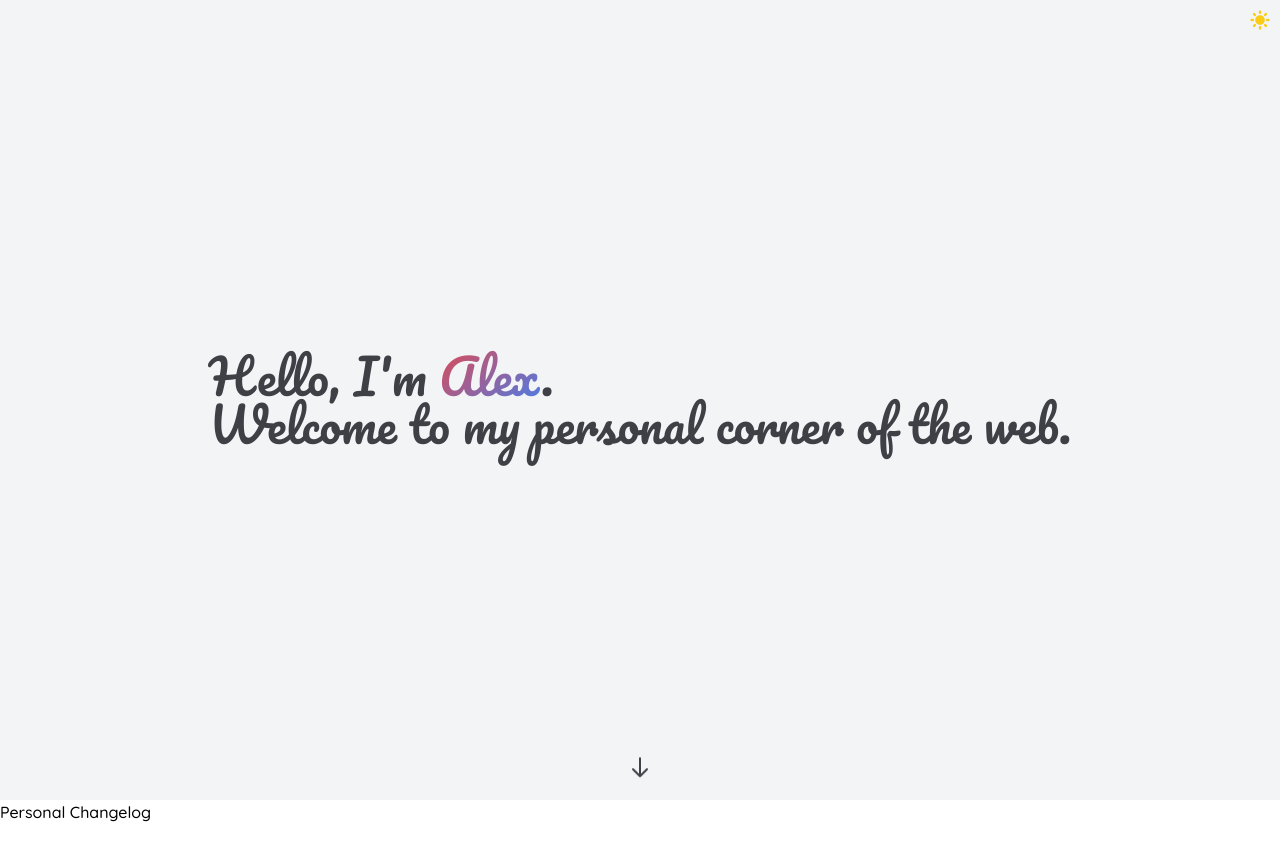
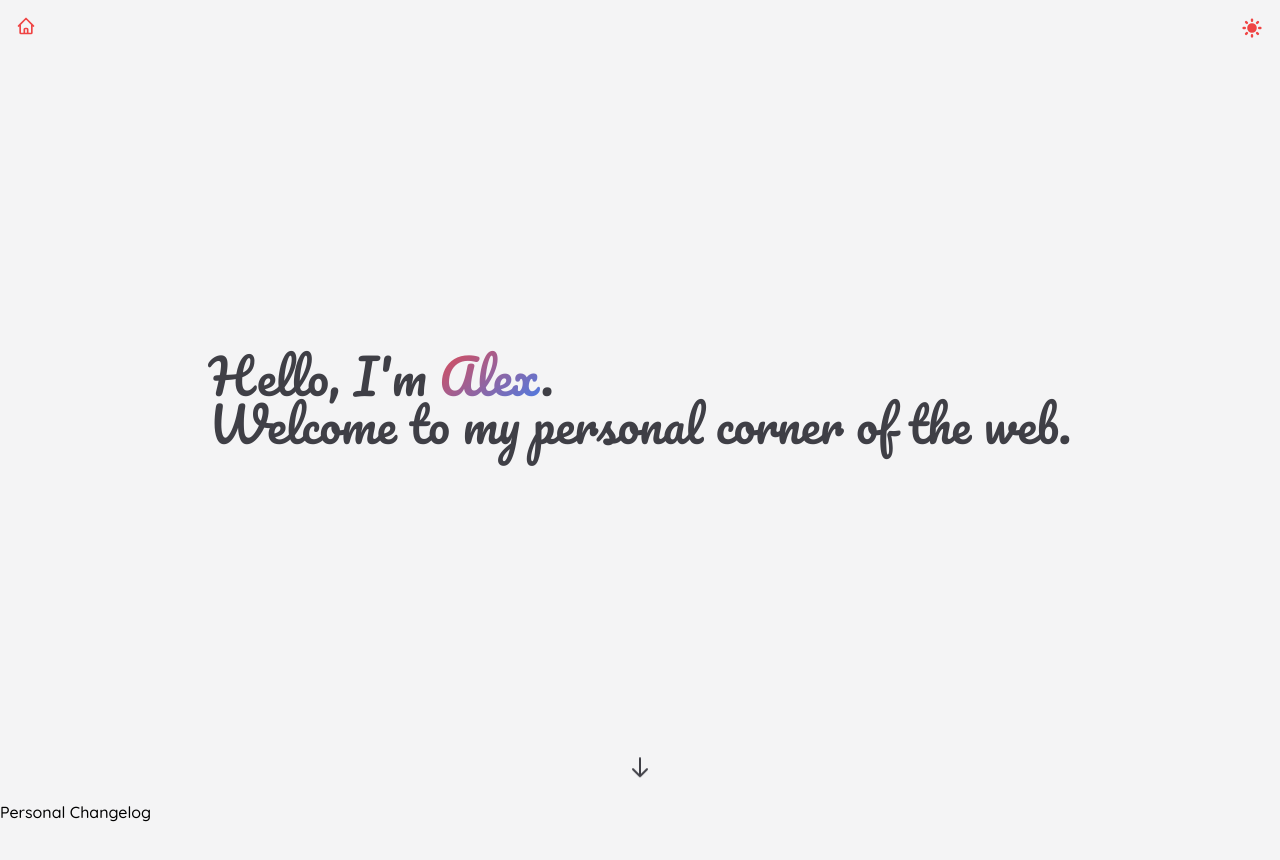
Before and after one commit to Uvacoder/port-alexfertel, a Next.js app: page / in a window 1280 px wide. Shown: the top 860 px of the page. Built offline with nearby package versions, Linux system fonts and the light colour scheme.

Commit message:
Improve the Open Source page and navigation a lot

```diff
--- /dev/null
+++ b/components/Navigation.tsx
@@ -0,0 +1,37 @@
+import * as React from "react";
+import ThemeToggle from "../components/ThemeToggle";
+import Link from "next/link";
+
+const HomeIcon = ({ className }) => (
+  <svg
+    xmlns="http://www.w3.org/2000/svg"
+    className={className}
+    fill="none"
+    viewBox="0 0 24 24"
+    stroke="currentColor"
+  >
+    <path
+      strokeLinecap="round"
+      strokeLinejoin="round"
+      strokeWidth={2}
+      d="M3 12l2-2m0 0l7-7 7 7M5 10v10a1 1 0 001 1h3m10-11l2 2m-2-2v10a1 1 0 01-1 1h-3m-6 0a1 1 0 001-1v-4a1 1 0 011-1h2a1 1 0 011 1v4a1 1 0 001 1m-6 0h6"
+    />
+  </svg>
+);
+
+const Navigation = () => {
+  return (
+    <div className="absolute px-4 pt-4 top-0 left-0 right-0 flex justify-between">
+      <Link href="/">
+        <a className="transition-all hover:scale-110 duration-100 ease-out">
+          <HomeIcon className="h-5 w-5 text-red-500 dark:text-coolGray-100" />
+        </a>
+      </Link>
+      <div className="z-10">
+        <ThemeToggle />
+      </div>
+    </div>
+  );
+};
+
+export default Navigation;
--- a/components/ThemeToggle.tsx
+++ b/components/ThemeToggle.tsx
@@ -17,9 +17,9 @@ export default function ThemeToggle() {
       aria-label="Toggle Dark Mode"
       checked={isDarkTheme}
       onChange={() => setTheme(isDarkTheme ? "light" : "dark")}
-      className="text-yellow-400 dark:text-gray-300
+      className="text-red-500 dark:text-gray-300
     focus:outline-none focus-visible:outline-none rounded-full focus-visible:ring-2
-    focus-visible:ring-yellow-400 dark:focus-visible:ring-gray-300"
+    focus-visible:ring-red-500 dark:focus-visible:ring-gray-300 transition-all hover:scale-110 duration-100 ease-out"
     >
       <span className="sr-only">Toggle theme</span>
       <svg
--- a/pages/_document.tsx
+++ b/pages/_document.tsx
@@ -48,7 +48,7 @@ class MyDocument extends Document {
           <meta property="og:description" content={meta.description} />
           <meta property="og:title" content={meta.title} />
         </Head>
-        <body className="antialiased">
+        <body className="antialiased bg-gray-100 dark:bg-gray-900">
           <Main />
           <NextScript />
         </body>
--- a/pages/index.tsx
+++ b/pages/index.tsx
@@ -1,20 +1,26 @@
 import Head from "next/head";
 import BouncingArrow from "../components/BouncingArrow";
-import ThemeToggle from "../components/ThemeToggle";
+import Navigation from "../components/Navigation";
+import { Transition } from "@headlessui/react";
 
 const Home = () => (
   <div className="flex flex-col flex-1">
     <Head>
       <title>Alexander González - UI Developer, Generative Artist.</title>
     </Head>
-    <div className="flex min-h-screen dark:bg-coolGray-900 bg-coolGray-100 transition-colors duration-75">
+    <div className="flex min-h-screen transition-colors duration-75">
       <div className="relative flex flex-col items-center flex-1 text-gray-700 dark:text-coolGray-100">
-        <section className="absolute top-0 right-0 -translate-x-2 z-10 translate-y-2">
-          <ThemeToggle />
-        </section>
+        <Navigation />
 
         <main className="relative flex justify-center w-full h-full px-16 sm:items-center">
-          <h1 className="relative z-10 text-xl font-pacifico sm:text-2xl md:text-3xl lg:text-5xl">
+          <Transition
+            appear
+            show
+            enter="transition-opacity duration-500"
+            enterFrom="opacity-0"
+            enterTo="opacity-100"
+          >
+            <h1 className="text-xl font-pacifico sm:text-2xl md:text-3xl lg:text-5xl">
               Hello, I&apos;m{" "}
               <span className="text-transparent bg-clip-text bg-gradient-to-br from-red-500 to-blue-500">
                 Alex
@@ -23,10 +29,19 @@ const Home = () => (
               <br />
               Welcome to my personal corner of the web.
             </h1>
+          </Transition>
         </main>
 
         <section className="absolute bottom-0 left-0 right-0 flex justify-center items-center pb-4">
+          <Transition
+            appear
+            show
+            enter="transition-opacity duration-1000"
+            enterFrom="opacity-0"
+            enterTo="opacity-100"
+          >
             <BouncingArrow />
+          </Transition>
         </section>
       </div>
     </div>
--- a/pages/open-source.tsx
+++ b/pages/open-source.tsx
@@ -1,5 +1,6 @@
 import * as React from "react";
 import githubApi from "../lib/github";
+import Navigation from "../components/Navigation";
 
 export async function getStaticProps() {
   const token = process.env.GITHUB_TOKEN;
@@ -49,15 +50,18 @@ export async function getStaticProps() {
 //       totalCount
 //     }
 //   }
+
 const OpenSource = ({ repos, count, userInfo }) => {
   return (
-    <div className="px-10 flex flex-1 flex-col text-center ">
-      <h1 className="pt-10 text-5xl text-coolGray-600 font-pacifico">
+    <div className="relative inset-0 flex min-h-screen">
+      <Navigation />
+      <div className="px-10 flex flex-1 flex-col text-center">
+        <h1 className="pt-10 text-5xl text-gray-700 dark:text-coolGray-100 font-pacifico">
           Open Source
         </h1>
 
         <div className="items-center">
-        <p className="pt-6 text-lg text-coolGray-700 max-w-lg m-auto">
+          <p className="pt-6 text-lg text-gray-700 dark:text-coolGray-300 max-w-lg m-auto">
             I love open source! Here are my latest contributions. You can check
             them out in more detail in my{" "}
             <a
@@ -71,13 +75,17 @@ const OpenSource = ({ repos, count, userInfo }) => {
           </p>
         </div>
 
-      <div className="grid grid-cols-2 text-left">
+        <div className="pt-20 text-center divide-dashed divide-x-2 divide-red-500 grid grid-cols-2 text-gray-700 dark:text-coolGray-100">
           <section>
-          <h2 className="">Stats</h2>
+            <h2 className="font-pacifico text-xl text-red-500">
+              Pull Requests
+            </h2>
+            <div></div>
           </section>
           <section>
-          <h2>Pull Requests</h2>
+            <h2 className="font-pacifico text-xl text-red-500">Stats</h2>
           </section>
+        </div>
       </div>
     </div>
   );
```
Lines whose indentation alone changed are shown as unchanged.
